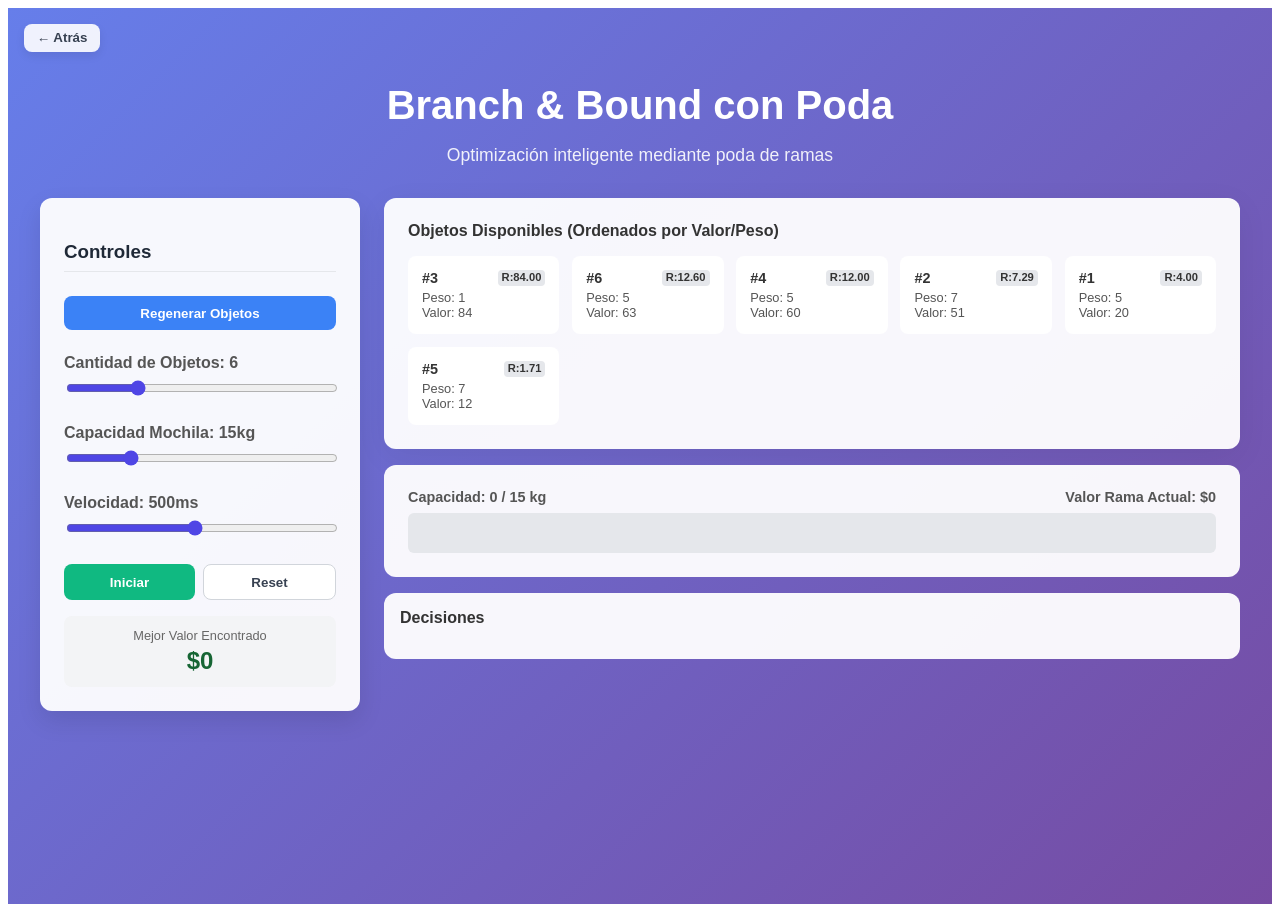
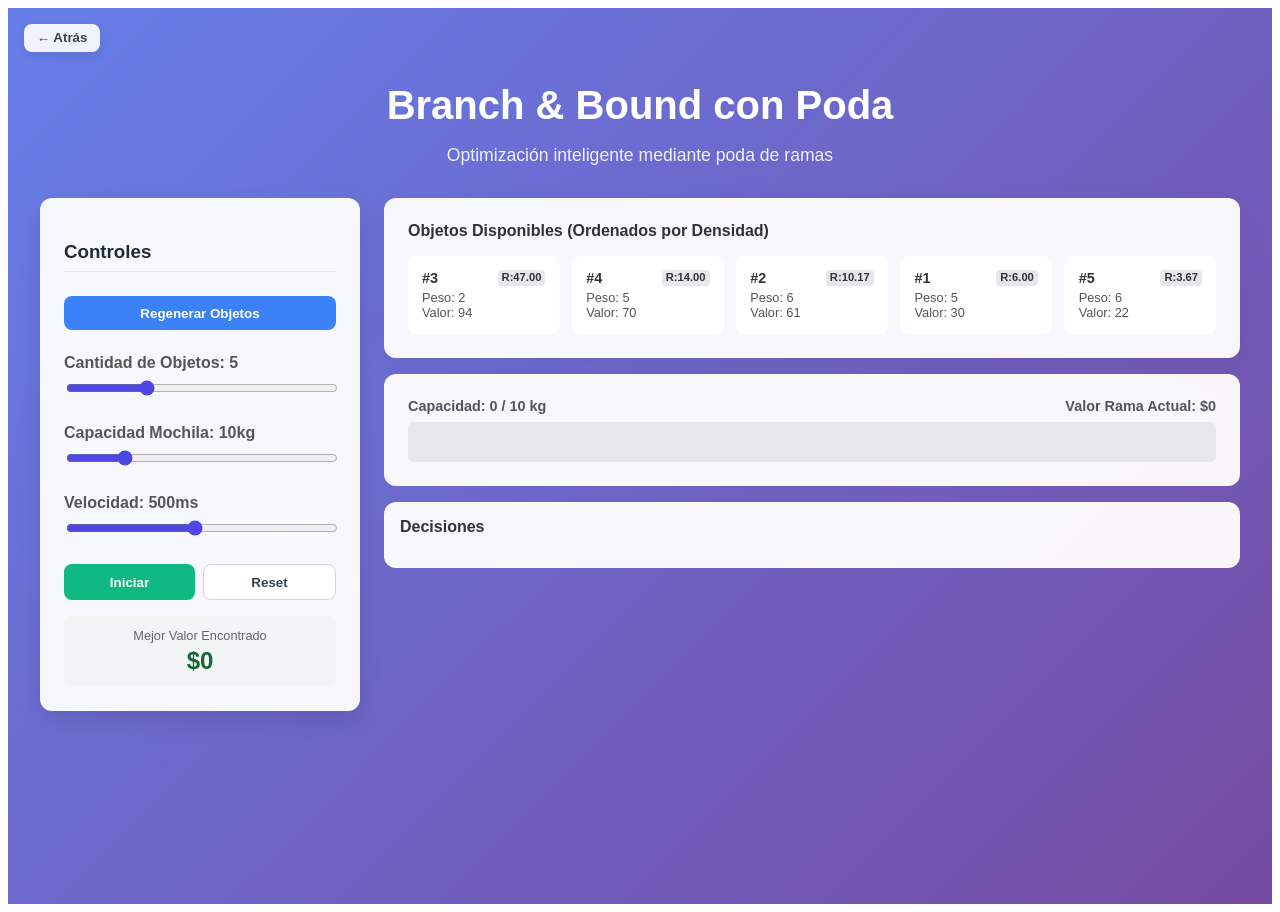
Before and after one commit to JesusWor/AlgorithmVisualizer, a React (Vite) app: page /algorithms/branchPruning in a window 1280 px wide. Built offline with nearby package versions, Linux system fonts and the light colour scheme.

Commit message:
Arreglo al algoritmo de B&B

```diff
--- a/src/components/algorithms/backtrackingBitmask.jsx
+++ b/src/components/algorithms/backtrackingBitmask.jsx
@@ -1,7 +1,7 @@
 import { useState, useEffect, useRef } from "react";
 import { useNavigate } from "react-router-dom";
 
-export default function NQueensBitmask() {
+export default function backtrackingBitmask() {
   const navigate = useNavigate();
   const [n, setN] = useState(8);
   const [board, setBoard] = useState([]);
--- a/src/components/algorithms/branchPruning.jsx
+++ b/src/components/algorithms/branchPruning.jsx
@@ -1,12 +1,12 @@
 import { useState, useRef, useEffect } from "react";
 import { useNavigate } from "react-router-dom";
 
-export default function KnapsackPruning() {
+export default function branchPruning() {
   const navigate = useNavigate();
   // Configuración inicial
-  const [numItems, setNumItems] = useState(6);
+  const [numItems, setNumItems] = useState(5);
   const [items, setItems] = useState([]);
-  const [capacity, setCapacity] = useState(15);
+  const [capacity, setCapacity] = useState(10);
 
   // Estados de ejecución
   const [isRunning, setIsRunning] = useState(false);
@@ -24,19 +24,18 @@ export default function KnapsackPruning() {
   const isRunningRef = useRef(false);
   const bestValueRef = useRef(0);
 
-  // Generar items al cargar o cambiar numItems
   useEffect(() => {
     generateItems();
   }, [numItems]);
 
   const generateItems = () => {
     const newItems = Array.from({ length: numItems }, (_, i) => {
-      const w = Math.floor(Math.random() * 8) + 1; // Peso entre 1 y 9
-      const v = Math.floor(Math.random() * 80) + 10; // Valor entre 10 y 90
+      const w = Math.floor(Math.random() * 6) + 2; // Pesos entre 2 y 8
+      const v = Math.floor(Math.random() * 80) + 20; // Valores entre 20 y 100
       return { id: i + 1, w, v, ratio: (v / w).toFixed(2) };
     });
-    // Ordenar por densidad (Valor/Peso) para optimizar la poda B&B
-    newItems.sort((a, b) => b.v / b.w - a.v / a.w);
+    // Ordenar por densidad (Valor/Peso)
+    newItems.sort((a, b) => (b.v / b.w) - (a.v / a.w));
     setItems(newItems);
     reset();
   };
@@ -59,9 +58,10 @@ export default function KnapsackPruning() {
 
   const delay = (ms) => new Promise((r) => setTimeout(r, ms));
 
-  // Función Bound
   const getBound = (idx, cw, cv) => {
-    if (cw >= capacity) return 0;
+    // Rama invalida si el peso excede la capacidad
+    if (cw > capacity) return 0;
+
     let bound = cv;
     let totalWeight = cw;
     let j = idx;
@@ -72,10 +72,11 @@ export default function KnapsackPruning() {
       bound += items[j].v;
       j++;
     }
-    // Agregar fracción del siguiente ítem
+
     if (j < items.length) {
       bound += (capacity - totalWeight) * (items[j].v / items[j].w);
     }
+
     return bound;
   };
 
@@ -105,7 +106,7 @@ export default function KnapsackPruning() {
     setPath(currentPath);
     await delay(speed);
 
-    // Caso base: se acabaron los items
+    // Caso base: se acabaron los objetos o se llegó al final
     if (idx === items.length) {
       if (cv > bestValueRef.current) {
         bestValueRef.current = cv;
@@ -118,19 +119,20 @@ export default function KnapsackPruning() {
     // Calcular Cota
     const bound = getBound(idx, cw, cv);
 
-    // Poda si la cota no mejora el mejor valor conocido
+    // Poda (si la cota no supera el mejor valor actual)
     if (bound <= bestValueRef.current) {
-      addLog(`PODA en nodo ${idx}: Cota ${bound.toFixed(1)} <= Mejor ${bestValueRef.current}`, "warn");
+      addLog(`PODA en nodo ${idx}: Cota ${bound.toFixed(1)} no supera ${bestValueRef.current}`, "warn");
       return;
     }
 
-    // Rama Izquierda: Incluir Item (si cabe)
+    // Rama Izquierda: Incluir Objeto
     if (cw + items[idx].w <= capacity) {
       await knapsackDFS(idx + 1, cw + items[idx].w, cv + items[idx].v, [...currentPath, 1]);
     }
 
-    // Rama Derecha: Excluir Item
+    // Rama Derecha: Excluir Objeto
     const boundWithout = getBound(idx + 1, cw, cv);
+
     if (boundWithout > bestValueRef.current) {
       await knapsackDFS(idx + 1, cw, cv, [...currentPath, 0]);
     } else {
@@ -187,15 +189,14 @@ export default function KnapsackPruning() {
                 Regenerar Objetos
             </button>
 
-            {/* Nuevo Control: Cantidad de Items */}
             <div style={{ marginBottom: "1.5rem" }}>
               <label style={{ display: "block", marginBottom: 6, color: "#555", fontWeight: 600 }}>Cantidad de Objetos: {numItems}</label>
-              <input type="range" min="3" max="15" value={numItems} onChange={(e) => !isRunning && setNumItems(Number(e.target.value))} disabled={isRunning} style={{ width: "100%", accentColor: "#4f46e5" }} />
+              <input type="range" min="3" max="10" value={numItems} onChange={(e) => !isRunning && setNumItems(Number(e.target.value))} disabled={isRunning} style={{ width: "100%", accentColor: "#4f46e5" }} />
             </div>
 
             <div style={{ marginBottom: "1.5rem" }}>
               <label style={{ display: "block", marginBottom: 6, color: "#555", fontWeight: 600 }}>Capacidad Mochila: {capacity}kg</label>
-              <input type="range" min="5" max="50" value={capacity} onChange={(e) => setCapacity(Number(e.target.value))} disabled={isRunning} style={{ width: "100%", accentColor: "#4f46e5" }} />
+              <input type="range" min="5" max="30" value={capacity} onChange={(e) => setCapacity(Number(e.target.value))} disabled={isRunning} style={{ width: "100%", accentColor: "#4f46e5" }} />
             </div>
 
             <div style={{ marginBottom: "1.5rem" }}>
@@ -231,8 +232,7 @@ export default function KnapsackPruning() {
 
             {/* Lista Items Visual */}
             <div style={{ background: "rgba(255,255,255,0.95)", borderRadius: 12, padding: "1.5rem", boxShadow: "0 8px 32px rgba(0,0,0,0.06)" }}>
-                <h4 style={{ margin: "0 0 1rem 0", color: "#333", fontWeight: "bold" }}>Objetos Disponibles (Ordenados por Valor/Peso)</h4>
-                {/* Grid adaptable según cantidad de items */}
+                <h4 style={{ margin: "0 0 1rem 0", color: "#333", fontWeight: "bold" }}>Objetos Disponibles (Ordenados por Densidad)</h4>
                 <div style={{ display: "grid", gridTemplateColumns: "repeat(auto-fill, minmax(130px, 1fr))", gap: "0.8rem" }}>
                     {items.map((item, idx) => {
                         let borderColor = "transparent";
```
